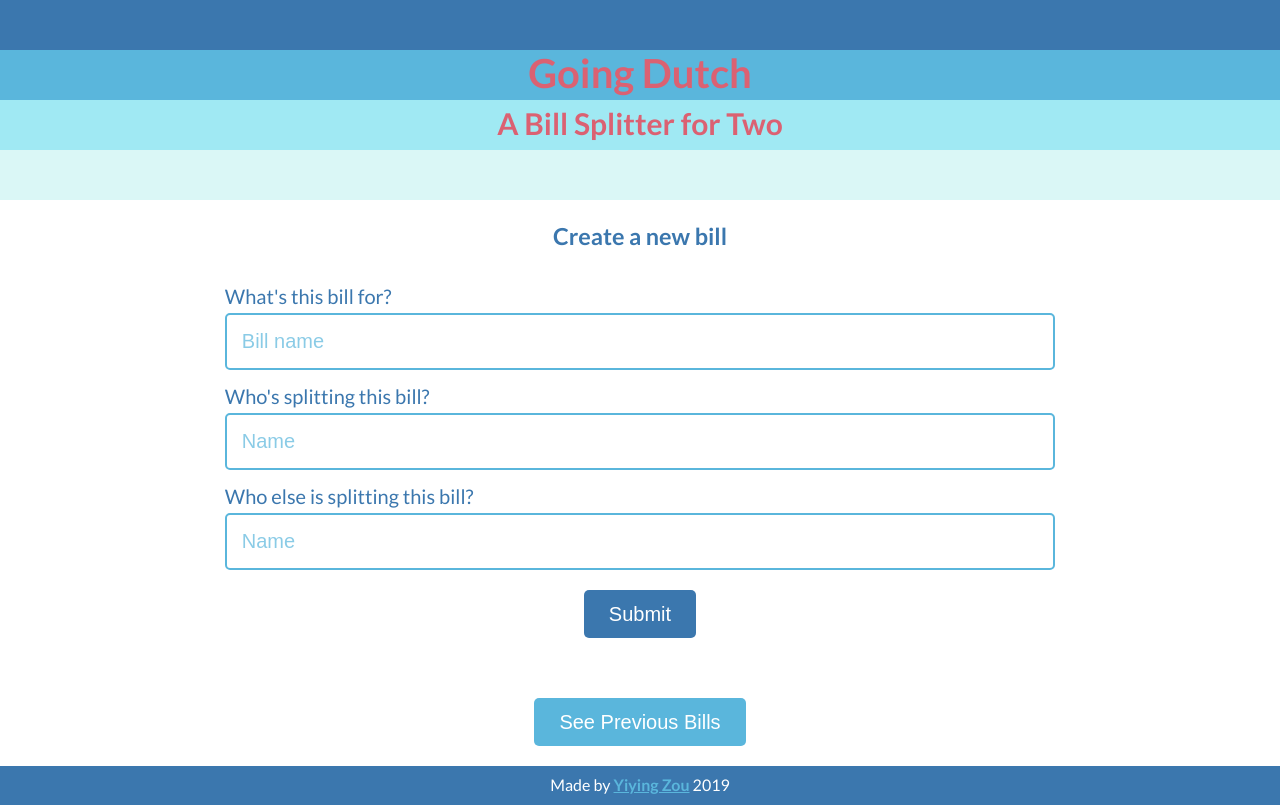
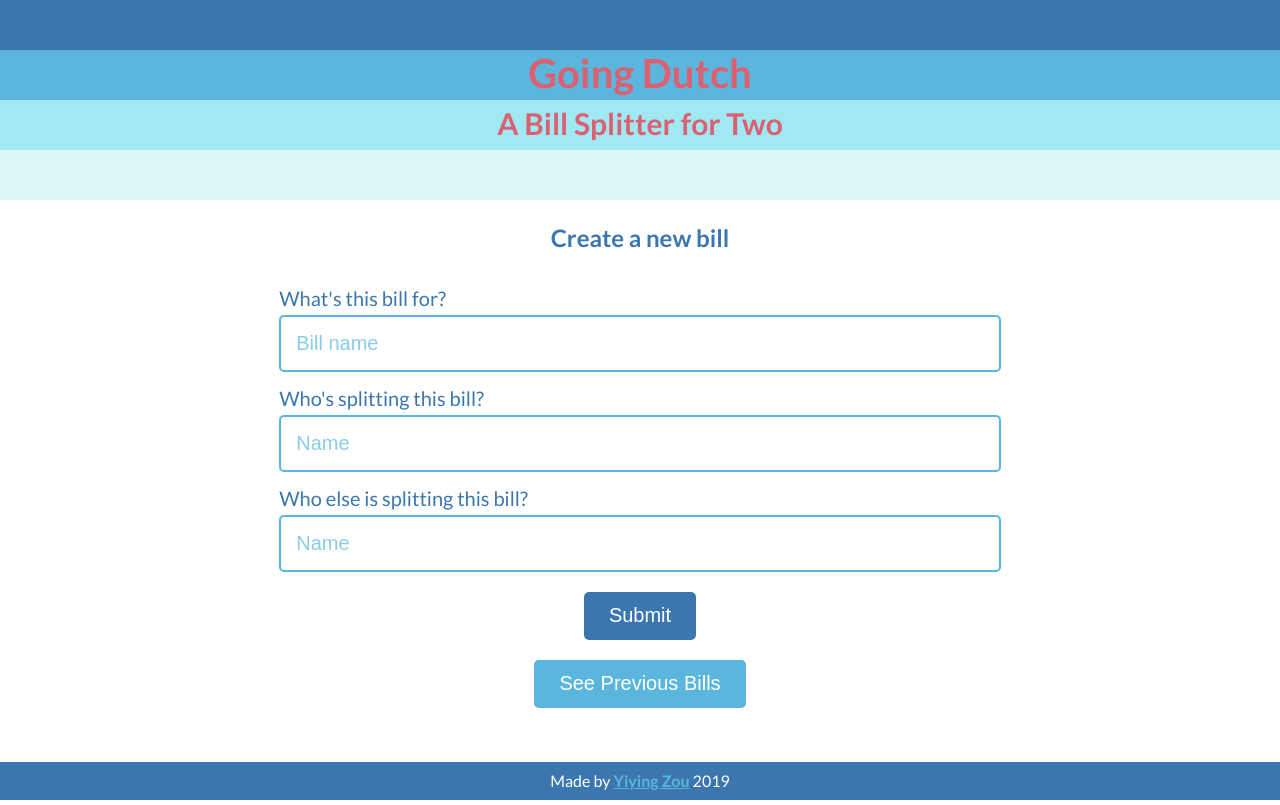
Before and after one commit to yiyingzz/goingDutch, a React (Create React App) app: page / in a window 1280 px wide. Built offline with nearby package versions, Linux system fonts and the light colour scheme.

Commit message:
styled bill list

```diff
--- a/src/components/ItemForm.js
+++ b/src/components/ItemForm.js
@@ -88,7 +88,7 @@ class ItemForm extends Component {
         itemName: this.state.itemName,
         itemCost: this.state.itemCost,
         costPerPerson: costPerPerson,
-        whosPaying: `${this.props.person1}, ${this.props.person2}`
+        whosPaying: `${this.props.person1} & ${this.props.person2}`
       })
 
       // push to database
--- a/src/components/ListAllBills.js
+++ b/src/components/ListAllBills.js
@@ -26,7 +26,7 @@ class ListAllBills extends Component {
           billKey: item,
           billDate: data[item].dateCreated,
           billName: data[item].billName,
-          people: `${data[item].people[0].name}, ${data[item].people[1].name}`
+          people: `${data[item].people[0].name} & ${data[item].people[1].name}`
         });
       }
 
@@ -39,23 +39,24 @@ class ListAllBills extends Component {
   render() {
     return(
       <section id="list-all-bills" className="list-all-bills">
-        <h2>LISTING ALL MY BILLS</h2>
+        <h3>All Bills</h3>
 
         <ul className="bills-list flex-container">
           {
             this.state.billData.map((item, i) => {
               return (
                 <li key={i} onClick={() => this.props.displayBill(item.billKey)}>
-                  <div className="list-left">
+                  <div className="list-top flex-container">
+                  <p className="bill-name">{item.billName}</p>
+                  <p className="date-created">{item.billDate}</p>
 
                   </div>
-                  <div className="list-right">
+
+                  <div className="list-bottom flex-container">
+                  <p className="whos-splitting">Who's splitting this bill?</p>
+                  <p className="people-involved">{item.people}</p>
 
                   </div>
-                  <p className="bill-name">{item.billName}</p>
-                  <p className="date-created">{item.billDate}</p>
-                  <p className="whos-splitting">Who's splitting this bill?</p>
-                  <p className="people-involved">{item.people}</p>
                 </li>
               )
             })
--- a/src/styles/sass/partials/_global.scss
+++ b/src/styles/sass/partials/_global.scss
@@ -22,8 +22,8 @@ li {
 /* prob need to align footer to bottom somehow?? */
 .App {
   min-height: 100vh;
-  // background: palegoldenrod;
-  // position: relative;
+  position: relative;
+  padding-bottom: 50px;
 }
 
 header {
@@ -36,10 +36,10 @@ footer {
   background: $primaryTextColor;
   color: $secondaryTextColor;
   padding: 10px;
-  // position: absolute;
-  // bottom: 0;
-  // left: 0;
-  // right: 0;
+  position: absolute;
+  bottom: 0;
+  left: 0;
+  right: 0;
 
   p {
     margin: 0;
@@ -85,6 +85,7 @@ h2 {
 
 h3 {
   margin-bottom: 0;
+  font-size: 24px;
 }
 
 label {
@@ -117,9 +118,9 @@ button {
 
 
 form {
-  padding: 20px;
-  margin: 0 auto 20px auto;
-  width: 80%;
+  padding: 20px 20px 0;
+  margin: 0 auto;
+  width: 70%;
 
   @media (max-width: 650px) {
     width: 100%;
@@ -148,6 +149,6 @@ input {
   }
 }
 
-button.see-all-bills {
+.list-bills {
   background: $secondaryColor;
 }
--- a/src/styles/sass/partials/_listStyles.scss
+++ b/src/styles/sass/partials/_listStyles.scss
@@ -46,6 +46,10 @@
 .invoice-card li {
   width: 100%;
   padding: 20px;
+
+  @media (max-width: 480px) {
+    padding: 10px;
+  }
 }
 
 .items-card li:nth-of-type(2n),
--- a/src/styles/style.css
+++ b/src/styles/style.css
@@ -258,6 +258,8 @@ li {
 /* prob need to align footer to bottom somehow?? */
 .App {
   min-height: 100vh;
+  position: relative;
+  padding-bottom: 50px;
 }
 
 header {
@@ -271,6 +273,10 @@ footer {
   background: #3B77AE;
   color: #fff;
   padding: 10px;
+  position: absolute;
+  bottom: 0;
+  left: 0;
+  right: 0;
 }
 
 footer p {
@@ -323,6 +329,7 @@ h2 {
 
 h3 {
   margin-bottom: 0;
+  font-size: 24px;
 }
 
 label {
@@ -354,9 +361,9 @@ button:hover, button:focus {
 }
 
 form {
-  padding: 20px;
-  margin: 0 auto 20px auto;
-  width: 80%;
+  padding: 20px 20px 0;
+  margin: 0 auto;
+  width: 70%;
 }
 
 @media (max-width: 650px) {
@@ -401,7 +408,7 @@ input:hover, input:focus {
   border: 2px solid #DB6172;
 }
 
-button.see-all-bills {
+.list-bills {
   background: #5AB6DC;
 }
 
@@ -589,6 +596,13 @@ input[type="checkbox"] {
   padding: 20px;
 }
 
+@media (max-width: 480px) {
+  .items-card li,
+  .invoice-card li {
+    padding: 10px;
+  }
+}
+
 .items-card li:nth-of-type(2n),
 .invoice-card li:nth-of-type(2n) {
   background: #A0E9F3;
@@ -672,26 +686,46 @@ p.item-cost {
   width: calc(50% - 20px);
 }
 
+@media (max-width: 767px) {
+  .bills-list li {
+    width: 100%;
+  }
+}
+
 .bills-list p {
   display: inline-block;
   margin: 0;
   padding: 15px;
 }
 
+@media (max-width: 480px) {
+  .bills-list p {
+    font-size: 1.8rem;
+  }
+}
+
+.list-top {
+  background: #3B77AE;
+  color: #fff;
+}
+
+.list-bottom {
+  background: #DAF7F6;
+  color: #3B77AE;
+}
+
 .bill-name,
 .whos-splitting {
-  width: 70%;
+  width: 60%;
   text-align: left;
 }
 
 .date-created,
 .people-involved {
-  width: 30%;
+  width: 40%;
   text-align: right;
 }
 
-.bill-name,
 .date-created {
-  background: #3B77AE;
-  color: #fff;
+  font-size: 1.8rem;
 }
```
Also changed, not shown: src/styles/sass/partials/_listAllBills.scss (+21 -5 lines).
